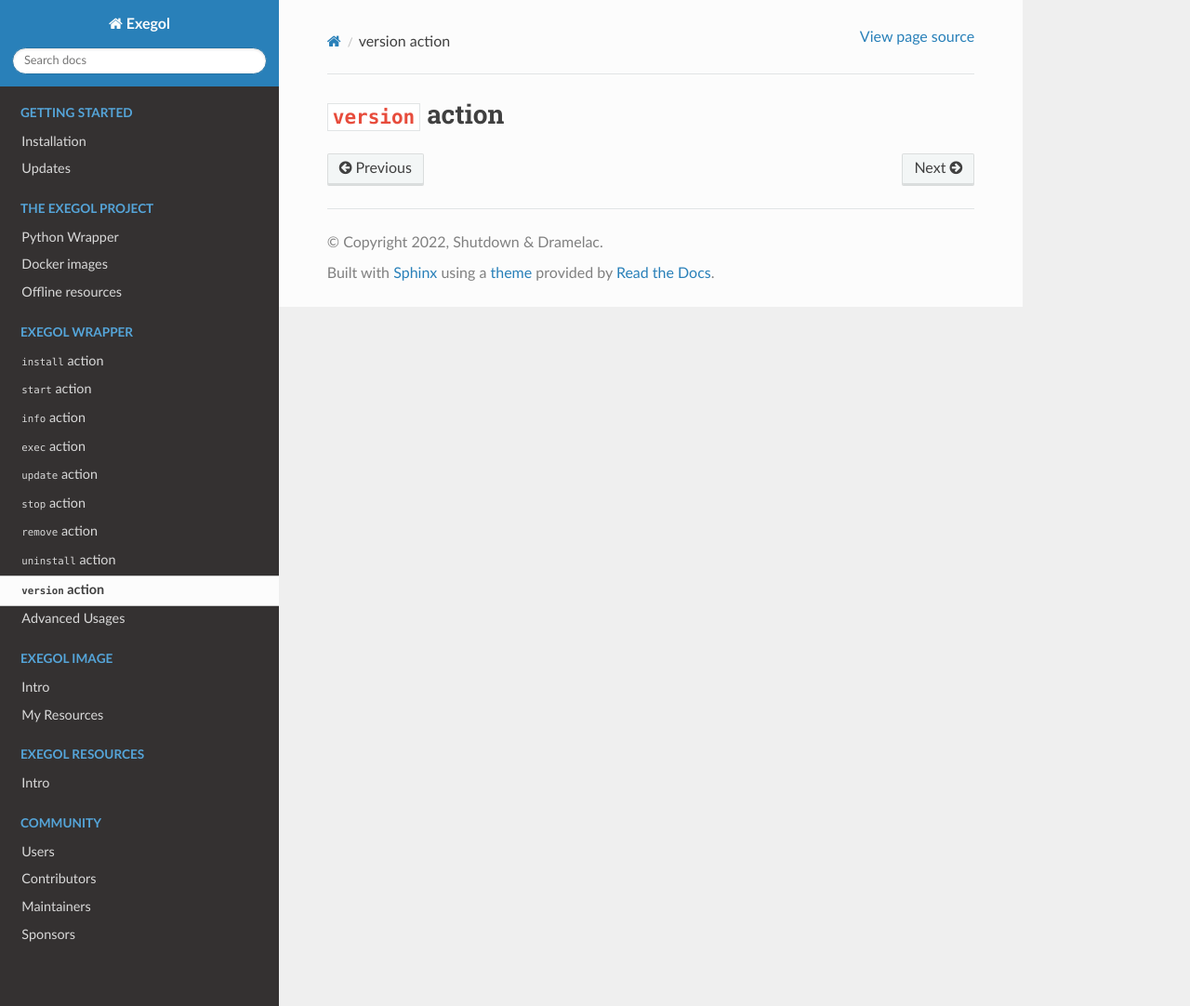
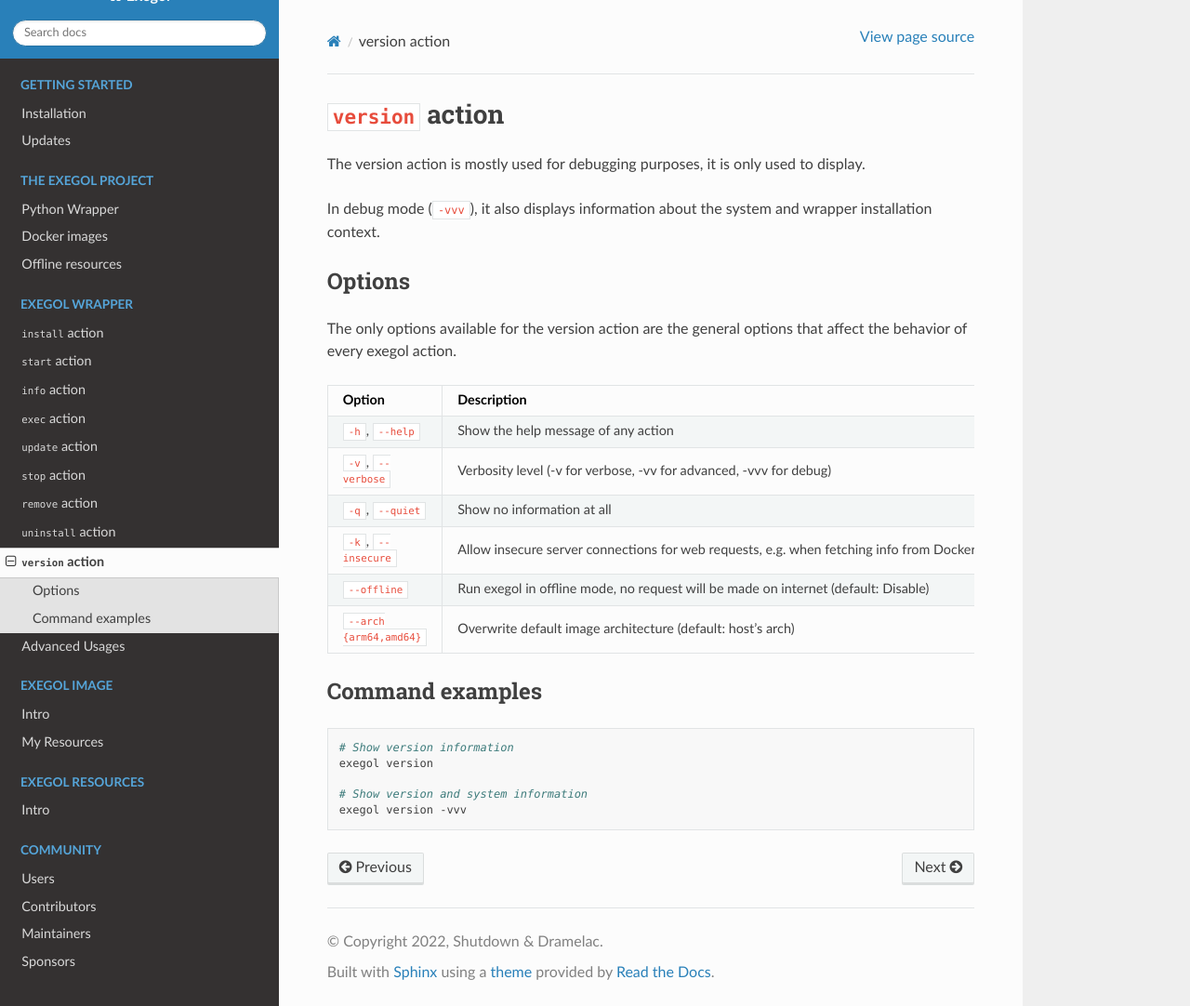
Before and after one commit to ThePorgs/Exegol-docs, a Sphinx documentation site: the page built from source/exegol-wrapper/version.rst, in a window 1280 px wide and 1082 px high. Shown: the whole window at 93% size. Built offline with Sphinx 7.4.7 and the Read the Docs theme 2.0.0, drawn with Linux system fonts in a browser that asks for light colours.

Commit message:
Add version action

```diff
--- a/source/exegol-wrapper/version.rst
+++ b/source/exegol-wrapper/version.rst
@@ -1,2 +1,34 @@
+======================
 :code:`version` action
 ======================
+
+The version action is mostly used for debugging purposes, it is only used to display.
+
+In debug mode (``-vvv``), it also displays information about the system and wrapper installation context.
+
+Options
+=======
+
+The only options available for the version action are the general options that affect the behavior of every exegol action.
+
+========================= =============
+ Option                   Description
+========================= =============
+``-h``, ``--help``        Show the help message of any action
+``-v``, ``--verbose``     Verbosity level (-v for verbose, -vv for advanced, -vvv for debug)
+``-q``, ``--quiet``       Show no information at all
+``-k``, ``--insecure``    Allow insecure server connections for web requests, e.g. when fetching info from DockerHub (default: Secure)
+``--offline``             Run exegol in offline mode, no request will be made on internet (default: Disable)
+``--arch {arm64,amd64}``  Overwrite default image architecture (default: host's arch)
+========================= =============
+
+Command examples
+================
+
+.. code-block:: bash
+
+    # Show version information
+    exegol version
+
+    # Show version and system information
+    exegol version -vvv
```
